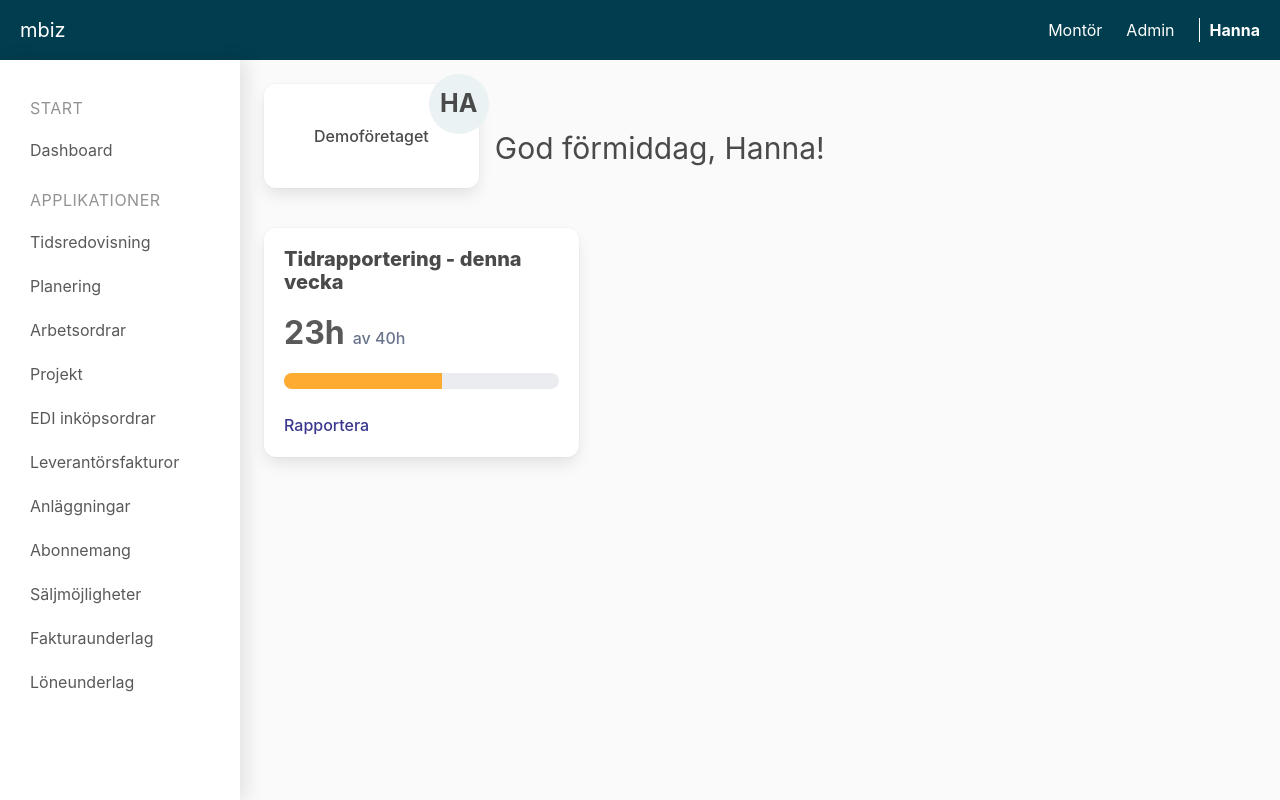
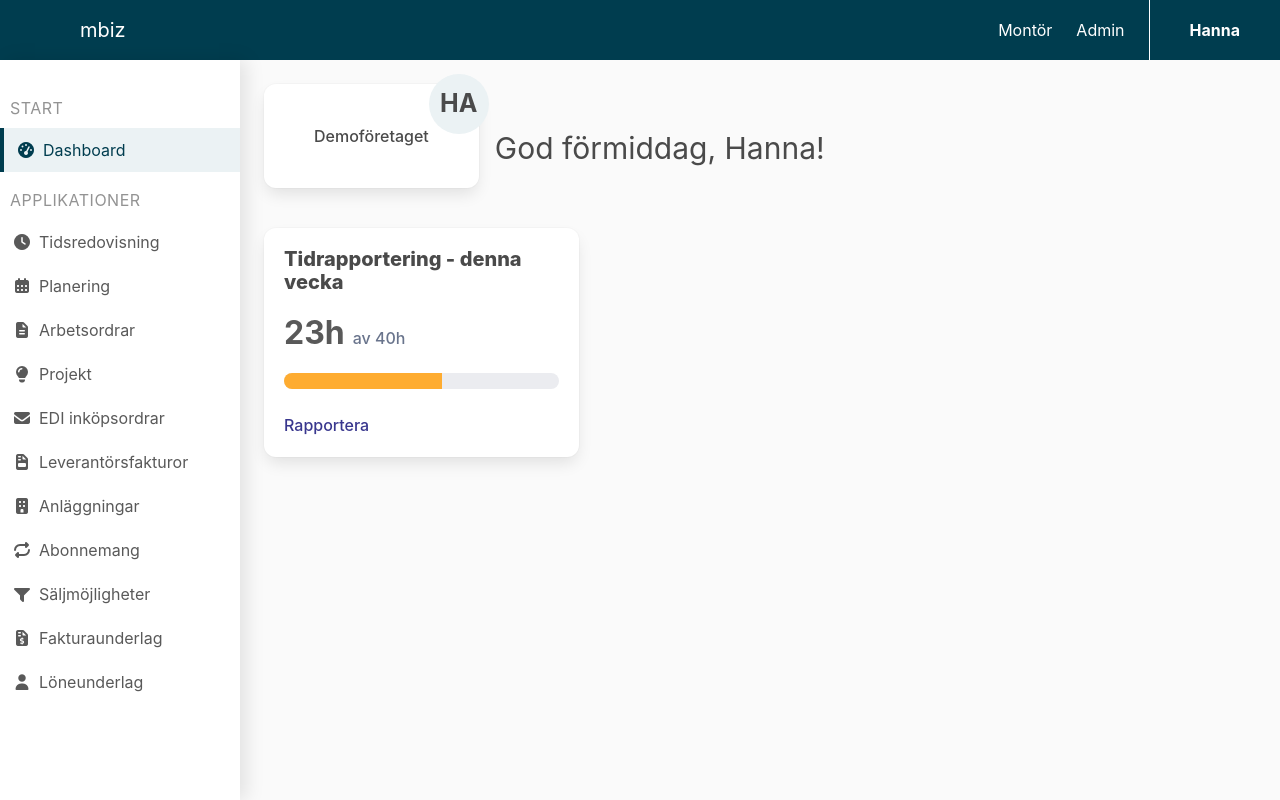
Before and after one commit to haan2402/dashboard-prototype, a Vue app: page /montor in a window 1280 px wide. Built offline with nearby package versions, Linux system fonts and the light colour scheme.

Commit message:
lagt till symboler i sidomenyn, samt fixat små justeringar med css

```diff
--- a/package.json
+++ b/package.json
@@ -9,6 +9,7 @@
     "preview": "vite preview"
   },
   "dependencies": {
+    "@fortawesome/fontawesome-free": "^7.2.0",
     "bulma": "^1.0.4",
     "vue": "^3.5.32",
     "vue-router": "^5.0.4"
--- a/src/components/Sidebar.vue
+++ b/src/components/Sidebar.vue
@@ -1,17 +1,17 @@
 <script setup>
     const menuItems = [
-        { text: "Dashboard"},
-        { text: "Tidsredovisning"},
-        { text: "Planering"},
-        { text: "Arbetsordrar"},
-        { text: "Projekt"},
-        { text: "EDI inköpsordrar"},
-        { text: "Leverantörsfakturor"},
-        { text: "Anläggningar"},
-        { text: "Abonnemang"},
-        { text: "Säljmöjligheter"},
-        { text: "Fakturaunderlag"},
-        { text: "Löneunderlag"}
+        { text: "Dashboard", icon: "fas fa-gauge-high"},
+        { text: "Tidsredovisning", icon: "fas fa-clock"},
+        { text: "Planering", icon: "fas fa-calendar-days"},
+        { text: "Arbetsordrar", icon: "fas fa-file-lines"},
+        { text: "Projekt", icon: "fas fa-lightbulb"},
+        { text: "EDI inköpsordrar", icon: "fas fa-envelope"},
+        { text: "Leverantörsfakturor", icon: "fas fa-file-invoice"},
+        { text: "Anläggningar", icon: "fas fa-building"},
+        { text: "Abonnemang", icon: "fas fa-repeat"},
+        { text: "Säljmöjligheter", icon: "fas fa-filter"},
+        { text: "Fakturaunderlag", icon: "fas fa-file-invoice-dollar"},
+        { text: "Löneunderlag", icon: "fas fa-user"}
     ]
 </script>
 
@@ -20,14 +20,20 @@
       <aside class="sidebar">
 
         <div class="siderbar-section-title">START</div>
-          <a class="sidebar-item">
-            <span>Dashboard</span>
+          <a class="sidebar-item active">
+            <span class="icon">
+                <i :class="menuItems[0].icon"></i>
+            </span>
+            <span>{{menuItems[0].text}}</span>
           </a>
 
           <div class="siderbar-section-title">APPLIKATIONER</div>
 
         <a v-for="item in menuItems.slice(1)" :key="item.text" class="sidebar-item">
-          <span>{{ item.text }}</span>
+            <span class="icon">
+                <i :class="item.icon"></i>
+            </span>
+            <span>{{ item.text }}</span>
         </a>
       </aside>
 </template>
@@ -44,7 +50,7 @@
     .sidebar {
         width: 240px;
         background-color: white;
-        padding: 20px;
+        padding: 20px 0;
         display: flex;
         flex-direction: column;
         box-shadow: 6px 0 18px rgba(0,0,0,0.1);
@@ -59,6 +65,18 @@
         color: #595959;
     }
 
+    .sidebar-item.active {
+        background-color: #EBF2F4;
+        border-left: 4px solid #003D4F;
+        color: #003D4F;
+        border-radius: 0;
+        width: 100%;
+    }
+
+    .icon {
+        margin-right: 5px;
+    }
+
     @media screen and (max-width: 768px) {
         .sidebar {
             display: none;
--- a/src/components/Topbar.vue
+++ b/src/components/Topbar.vue
@@ -29,7 +29,7 @@
     }
 
     .top-left h1 {
-        margin: 0;
+        margin-left: 60px;
         font-size: 20px;
     }
 
@@ -47,6 +47,11 @@
     .user-name {
         font-weight: bold;
         border-left: 1px solid white;
-        padding-left: 10px;
+        padding-left: 40px;
+        padding-right: 20px;
+        height: 60px;
+        display: flex;
+        justify-content: center;
+        align-items: center;
     }
 </style>
--- a/src/main.js
+++ b/src/main.js
@@ -2,6 +2,7 @@ import { createApp } from 'vue'
 import App from './App.vue'
 import router from './router'
 import 'bulma/css/bulma.min.css'
+import '@fortawesome/fontawesome-free/css/all.min.css'
 
 const app = createApp(App)
 
```
Also changed, not shown: 1 other file (tests, documents, lock files or other folders).
